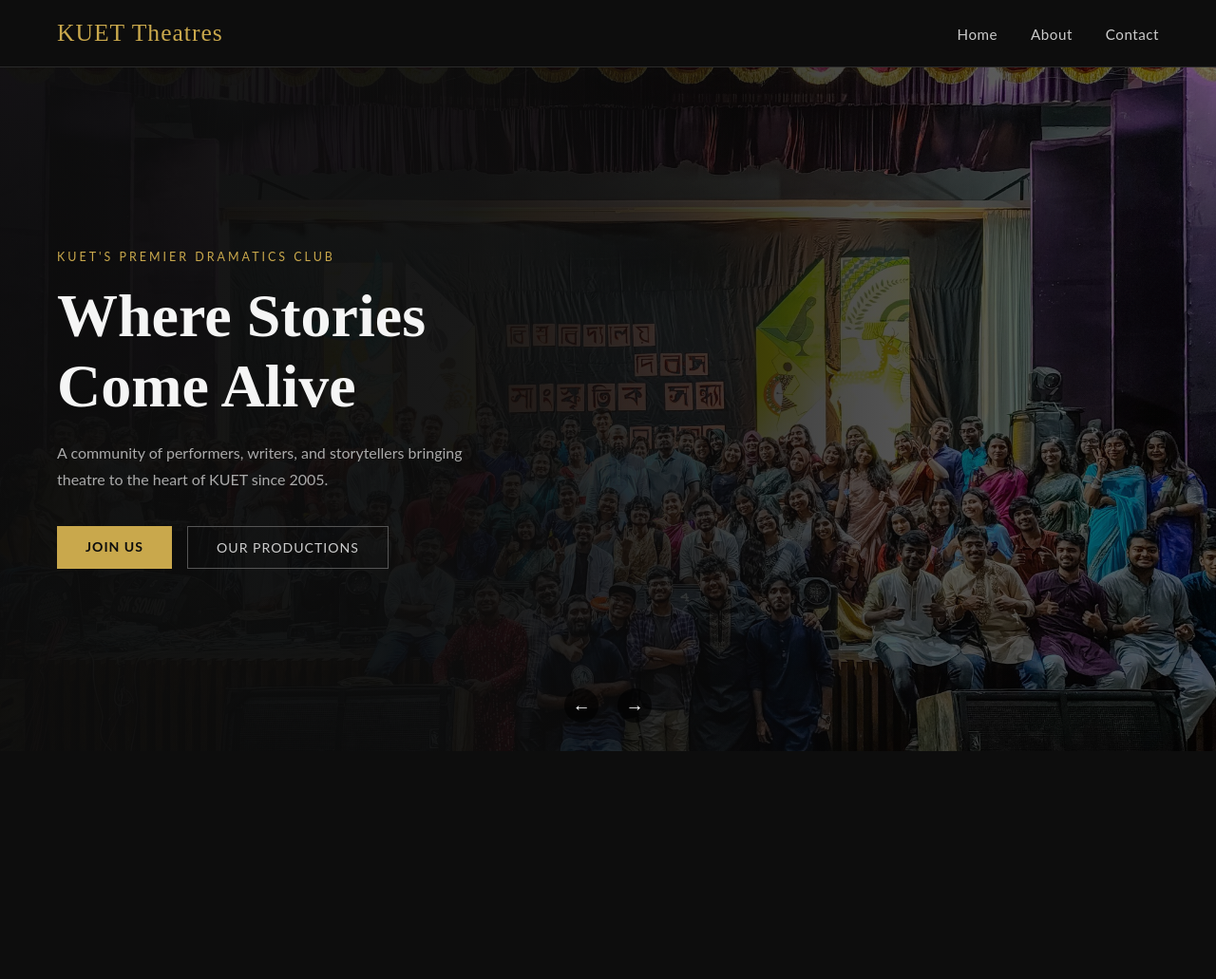
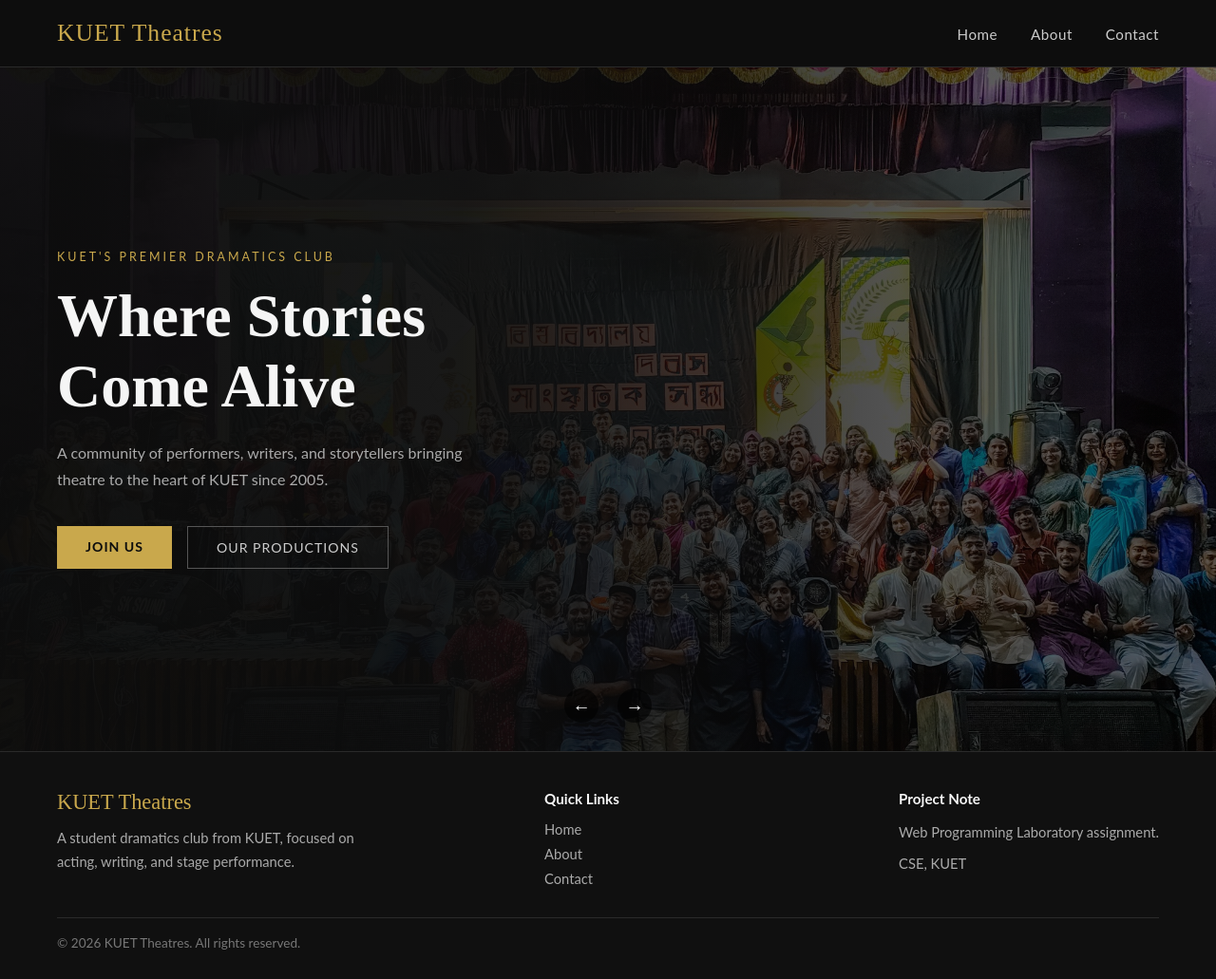
Before and after one commit to FahimHossen121/kuet-theatres, a plain HTML site: page index.html in a window 1280 px wide. Shown: the whole page at 95% size. Before the commit the page ends 800 px from the top, so only its background shows below. Drawn offline with Linux system fonts and the light colour scheme.

Commit message:
footer created
Co-authored-by: Copilot <copilot@github.com>

```diff
--- a/index.html
+++ b/index.html
@@ -37,6 +37,29 @@
       </div>
       <div class="hero-overlay"></div>
     </section>
+    <footer class="site-footer">
+      <div class="footer-col">
+        <div class="footer-logo">KUET Theatres</div>
+        <p>
+          A student dramatics club from KUET, focused on acting, writing,
+          and stage performance.
+        </p>
+      </div>
+      <div class="footer-col">
+        <h3>Quick Links</h3>
+        <a href="#">Home</a>
+        <a href="#">About</a>
+        <a href="#">Contact</a>
+      </div>
+      <div class="footer-col">
+        <h3>Project Note</h3>
+        <p>Web Programming Laboratory assignment.</p>
+        <p>CSE, KUET</p>
+      </div>
+    </footer>
+    <div class="footer-bottom">
+      <p>© 2026 KUET Theatres. All rights reserved.</p>
+    </div>
     <script src="index.js"></script>
   </body>
 </html>
--- a/style.css
+++ b/style.css
@@ -185,3 +185,64 @@ body {
   border-color: #c9a84c;
   color: #c9a84c;
 }
+
+/* --- Footer --- */
+.site-footer {
+  display: flex;
+  justify-content: space-between;
+  gap: 30px;
+  flex-wrap: wrap;
+  padding: 40px 60px 24px;
+  background: #101010;
+  border-top: 1px solid #2a2a2a;
+}
+
+.footer-col {
+  min-width: 180px;
+  max-width: 320px;
+}
+
+.footer-logo {
+  font-family: 'Playfair Display', serif;
+  font-size: 1.4rem;
+  color: #c9a84c;
+  margin-bottom: 12px;
+}
+
+.footer-col h3 {
+  font-size: 0.95rem;
+  color: #f5f5f5;
+  margin-bottom: 14px;
+}
+
+.footer-col p {
+  color: #aaaaaa;
+  font-size: 0.92rem;
+  line-height: 1.7;
+  margin-bottom: 8px;
+}
+
+.footer-col a {
+  display: block;
+  text-decoration: none;
+  color: #aaaaaa;
+  font-size: 0.92rem;
+  margin-bottom: 8px;
+  transition: color 0.2s;
+}
+
+.footer-col a:hover {
+  color: #c9a84c;
+}
+
+.footer-bottom {
+  padding: 0 60px 30px;
+  background: #101010;
+}
+
+.footer-bottom p {
+  color: #777;
+  font-size: 0.85rem;
+  border-top: 1px solid #2a2a2a;
+  padding-top: 18px;
+}
```
